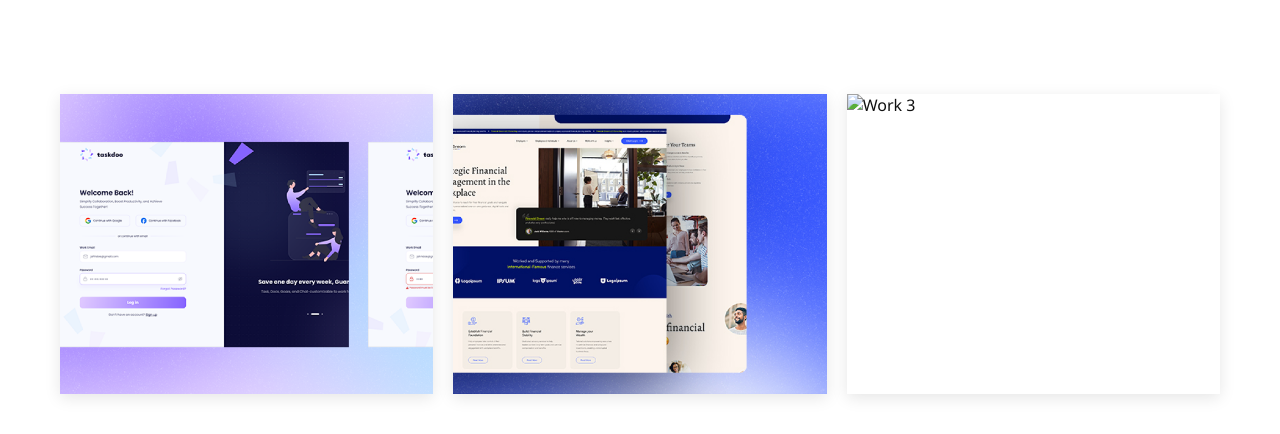
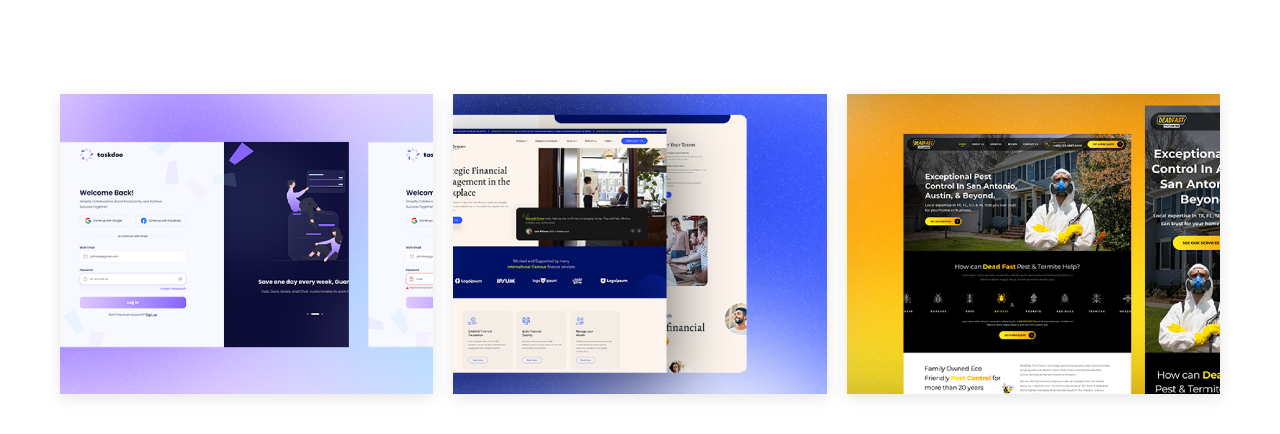
Before and after one commit to fahimcs01/adil-portfolio, a plain HTML site: page index.html in a window 1280 px wide. Shown: the part 588-1022 px from the top of the page. Drawn offline with Linux system fonts and the light colour scheme.

Commit message:
Changes in code

```diff
--- a/index.html
+++ b/index.html
@@ -495,7 +495,7 @@
   <section class="work" id="work">
     <img src="Screenshot 2025-09-19 205417.png" alt="Work 1">
     <img src="Screenshot 2025-09-19 205447.png" alt="Work 2">
-    <img src="" alt="Work 3">
+    <img src="Screenshot 2025-09-19 205525.png" alt="Work 3">
   </section>
 </body>
 </html>
```
